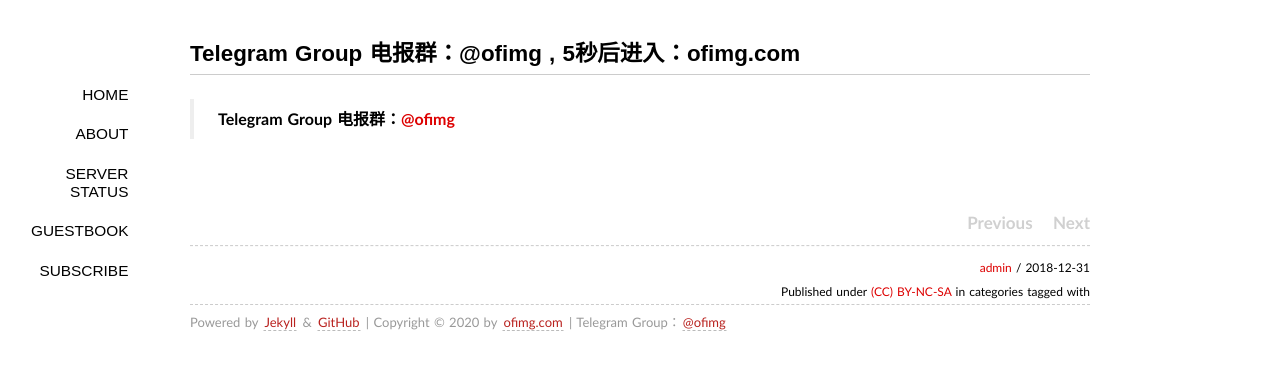
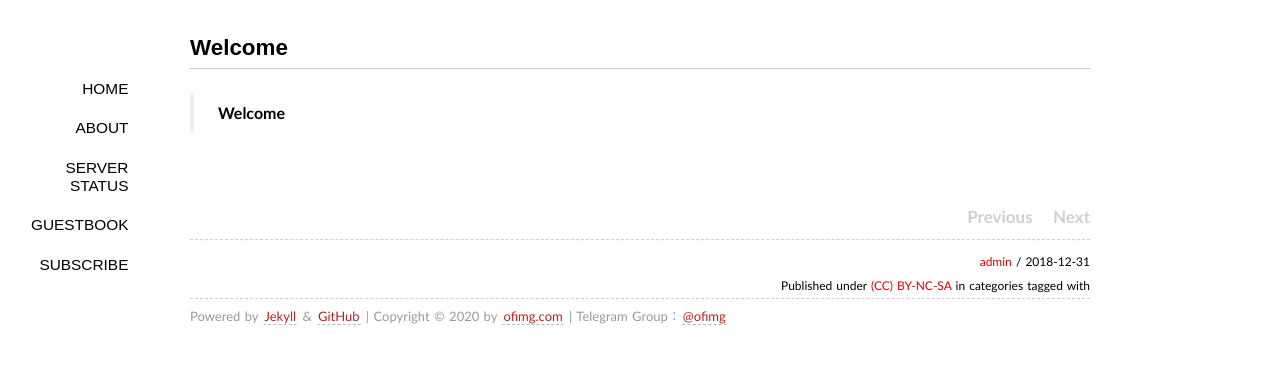
Before and after one commit to imgs/hello, a Jekyll site: the page built from _posts/2018-12-31-tg.md, in a window 1280 px wide. Shown: the top 370 px of the page. Built offline with Jekyll 4.4.1, drawn with Linux system fonts in a browser that asks for light colours; some web fonts are replaced; comment, search, counter and statistics services are not loaded.

Commit message:
Update 2018-12-31-tg.md

```diff
--- a/_posts/2018-12-31-tg.md
+++ b/_posts/2018-12-31-tg.md
@@ -1,9 +1,9 @@
 ---
 layout: post
-title: "Telegram Group 电报群：@ofimg , 5秒后进入：ofimg.com"
-description: "2018.12.31"
+title: "Welcome"
+description: "2020.01.30"
 category:
 tags: []
 ---
 
-> **Telegram Group 电报群：[@ofimg](https://t.me/ofimg)**
+> **Welcome**
```
